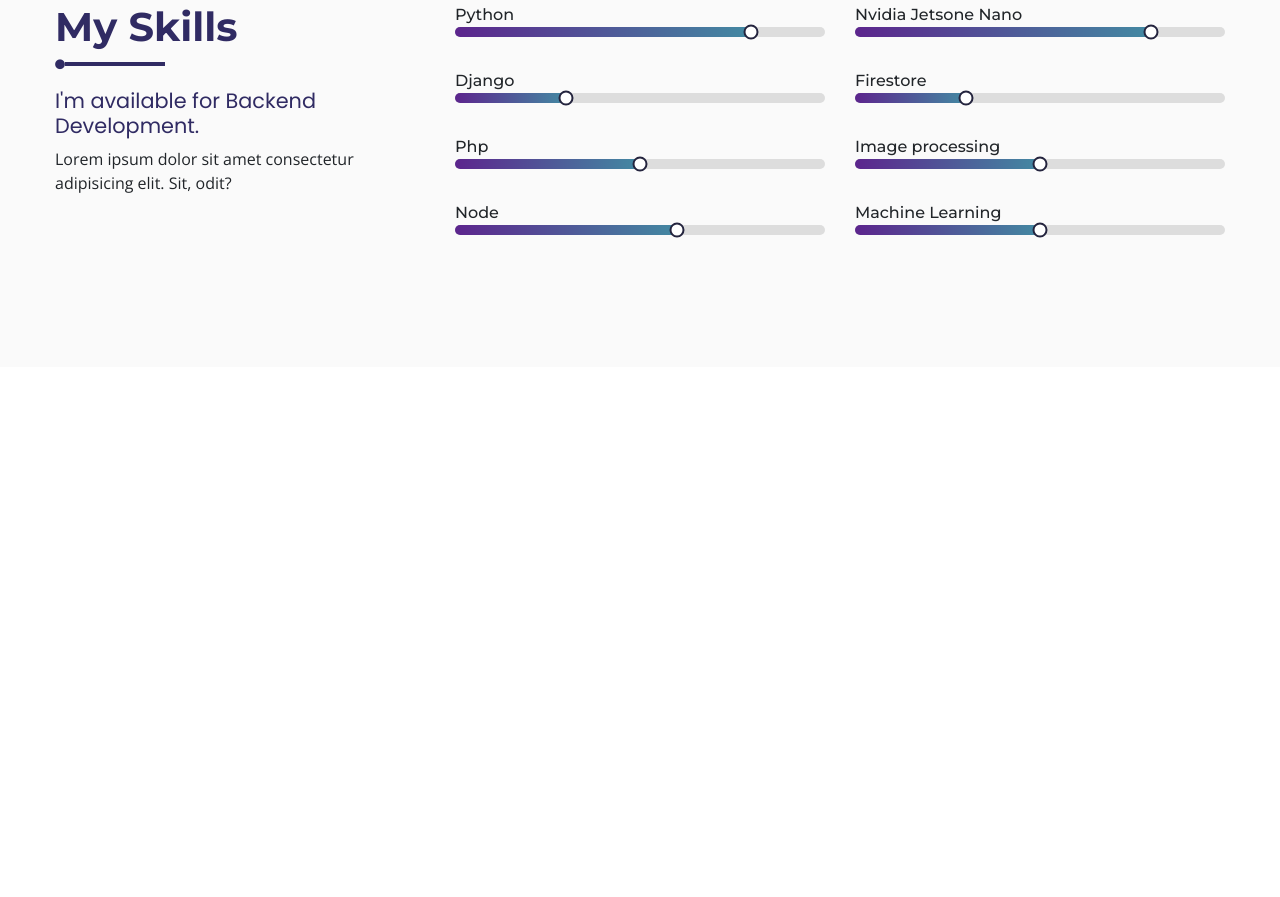
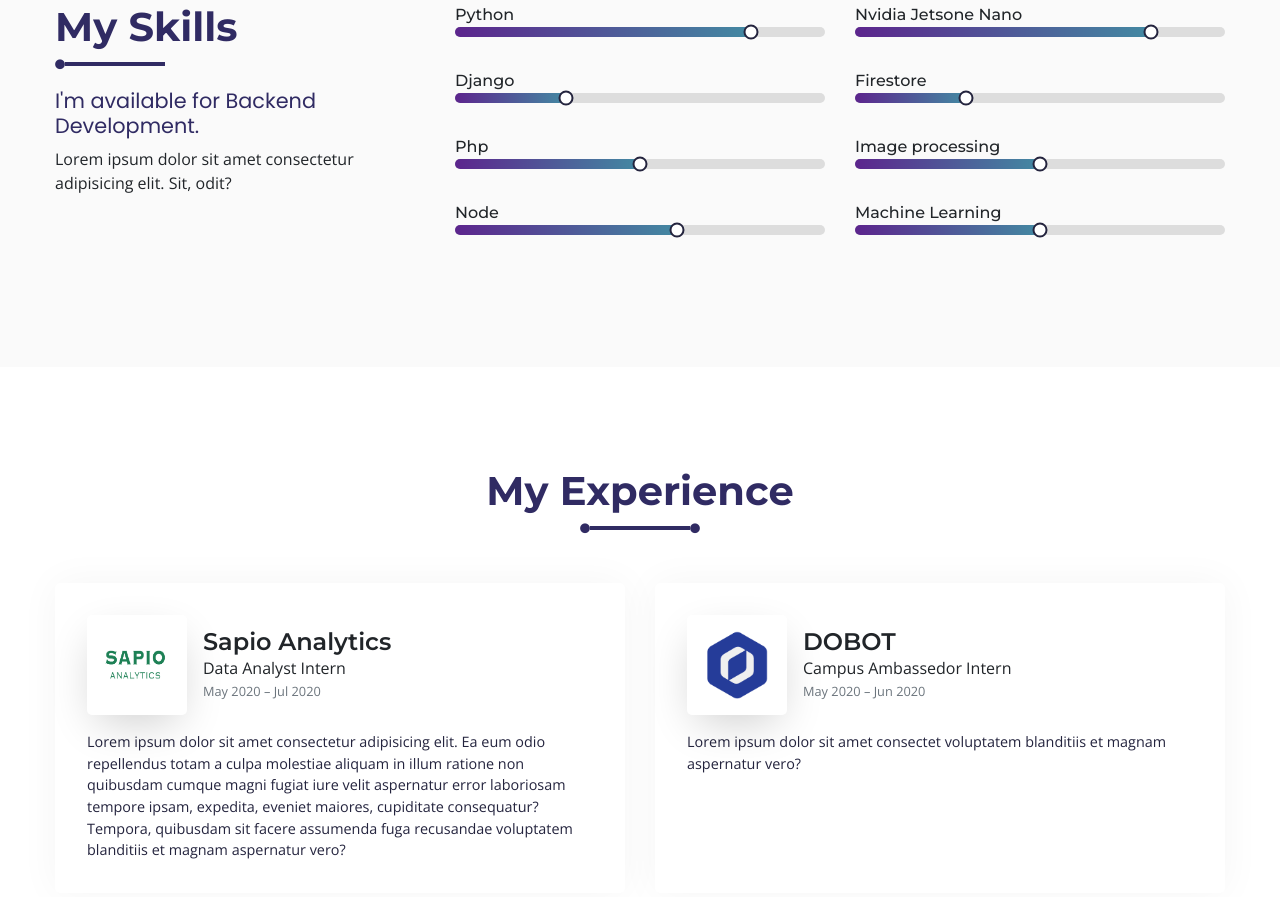
Before and after one commit to website-vikreta/knowhrishi, a plain HTML site: page index.html in a window 1280 px wide. Shown: the part 1535-2432 px from the top of the page. Before the commit the page ends 2102 px from the top, so only its background shows below. Drawn offline with nearby package versions, Linux system fonts and the light colour scheme.

Commit message:
experience added

```diff
--- a/css/partials/navbar.css
+++ b/css/partials/navbar.css
@@ -7,6 +7,7 @@ nav{
     z-index: 1000;
     filter: invert(1);
     transition: background 0.2s ease, box-shadow 0.5s ease;
+    padding: 5px 0;
 }
 nav.invert{
     filter: invert(0);
@@ -25,6 +26,7 @@ nav .logo-container{
     flex: 1;
     display: flex;
     align-items: center;
+    max-width: 250px;
 }
 nav .logo-container img{
     height: 100%;
--- a/css/responsive.css
+++ b/css/responsive.css
@@ -48,7 +48,8 @@
         height: 4px;
     }
     /* skills */
-    .skills{
+    .skills,
+    .experience{
         padding: 75px 20px;
     }
 }
@@ -104,7 +105,8 @@
        font-size: 0.9rem;
    }
    /* skills */
-   .skills{
+   .skills,
+   .experience{
        padding: 50px 10px;
    }
    .skills h4{
@@ -117,6 +119,24 @@
    .skills .skill-wrapper .domain{
        font-size: 0.9rem;
    }
+   /* experience */
+    .experience .margin-top{
+        margin-top: 20px;
+    }
+    .experience .image{
+        width: 80px;
+        height: 80px;
+        padding: 0.5rem;
+    }
+    .experience .job-title .company{
+        font-size: 1.3rem;
+    }
+    .experience .job-title .job{
+        font-size: 0.9rem;
+    }
+    .experience .job-title .duration{
+        font-size: 0.7rem;
+    }
 }
 
 /* =================================================== */
@@ -158,4 +178,8 @@
     .about-me .content{
         padding: 0 10px;
     }
+    /* experience */
+    .experience .card{
+        padding: 1.5rem;
+    }
 }
--- a/css/style.css
+++ b/css/style.css
@@ -249,3 +249,57 @@
 .skills.show .skill-wrapper .skill-bar.width-100{
     width: 100%;
 }
+
+/* ! =================================== */
+/* ! EXPERIENCE */
+/* ! =================================== */
+.experience .heading{
+    margin: auto;
+    text-align: center;
+    margin-bottom: 50px;
+}
+.experience .heading .line{
+    padding: 0 calc(50% - 60px);
+}
+.experience .card{
+    flex: 1;
+    width: 100%;
+    border: none;
+    border-radius: 5px;
+    box-shadow: var(--box-shadow4);
+    padding: 2rem;
+    position: relative;
+    height: 100%;
+}
+.experience .image{
+    width: 100px;
+    height: 100px;
+    box-shadow: var(--box-shadow);
+    padding: 1rem;
+    border-radius: 5px;
+}
+.experience .image img{
+    height: 100%;
+}
+.experience .job-title{
+    padding-left: 1rem;
+}
+.experience .job-title .company{
+    font-family: var(--montserrat);
+    margin: 0;
+    font-size: 1.5rem;
+    font-weight: 600;
+    line-height: 100%;
+}
+.experience .job-title .job{
+    margin: 2px 0;
+}
+.experience .job-title .duration{
+    font-size: 0.8rem;
+    margin: 0;
+}
+.experience .job-description{
+    font-size: 0.9rem;
+    color: var(--primary-color);
+    margin-top: 1rem;
+}
--- a/index.html
+++ b/index.html
@@ -239,7 +239,58 @@
         <!-- * EXPERIENCE -->
         <!-- * ========================================================== -->
         <section class="experience">
+            <div class="heading">
+                <h1>My Experience</h1>
+                <div class="line">
+                    <i class="fas fa-circle"></i>
+                    <span></span>
+                    <i class="fas fa-circle"></i>
+                </div>
+            </div>
             <div class="container">
+                <div class="row">
+                    <div class="col-lg-6 col-md-6 col-12">
+                        <div class="card">
+                            <div class="flex-center justify-content-start">
+                                <div class="image flex-center">
+                                    <img src="./assets/img/sapio.png" class="img-fluid" alt="">
+                                </div>
+                                <div class="job-title">
+                                    <h3 class="company">Sapio Analytics</h3>
+                                    <p class="job">Data Analyst Intern</p>
+                                    <p class="duration text-muted">May 2020 – Jul 2020</p>
+                                </div>
+                            </div>
+                            <div class="job-description">
+                                Lorem ipsum dolor sit amet consectetur adipisicing elit. Ea eum odio repellendus totam a
+                                culpa
+                                molestiae aliquam in illum ratione non quibusdam cumque magni fugiat iure velit
+                                aspernatur error
+                                laboriosam tempore ipsam, expedita, eveniet maiores, cupiditate consequatur? Tempora,
+                                quibusdam
+                                sit facere assumenda fuga recusandae voluptatem blanditiis et magnam aspernatur vero?
+                            </div>
+                        </div>
+                    </div>
+                    <div class="col-lg-6 col-md-6 col-12 margin-top">
+                        <div class="card">
+                            <div class="flex-center justify-content-start">
+                                <div class="image flex-center">
+                                    <img src="./assets/img/dobot.png" class="img-fluid" alt="">
+                                </div>
+                                <div class="job-title">
+                                    <h3 class="company">DOBOT</h3>
+                                    <p class="job">Campus Ambassedor Intern</p>
+                                    <p class="duration text-muted">May 2020 – Jun 2020</p>
+                                </div>
+                            </div>
+                            <div class="job-description">
+                                Lorem ipsum dolor sit amet consectet voluptatem blanditiis et magnam aspernatur vero?
+                            </div>
+                        </div>
+                    </div>
+                </div>
+
 
             </div>
         </section>
```
Also changed, not shown: assets/img/dobot.png (added), assets/img/sapio.png (added), assets/logo.png, assets/logo2.png (added).
